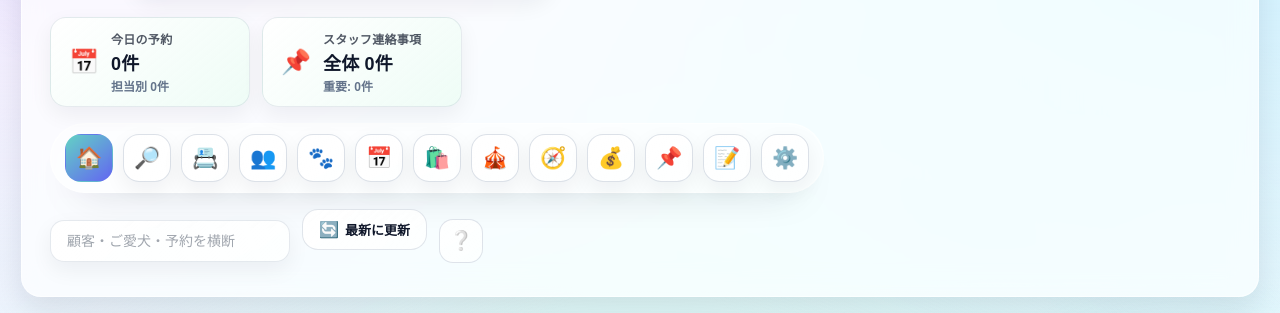
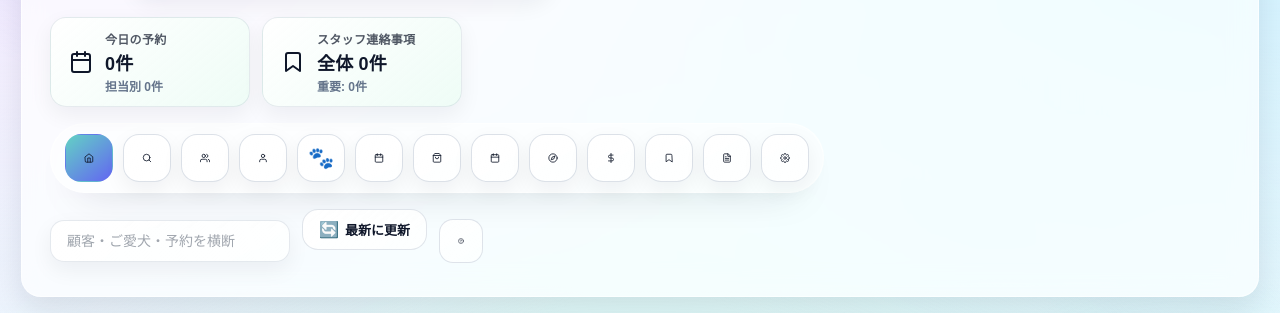
Before and after one commit to puffyeeee/WEB0000000, a website: page public/index.html in a window 1280 px wide. Shown: the part 232-545 px from the top of the page. Drawn offline with nearby package versions, Linux system fonts and the light colour scheme.

Commit message:
アイコン

```diff
--- a/public/index.html
+++ b/public/index.html
@@ -8,6 +8,8 @@
     <link rel="preconnect" href="https://fonts.googleapis.com">
     <link href="https://fonts.googleapis.com/css2?family=Inter:wght@400;600;700;800&family=Noto+Sans+JP:wght@400;700&display=swap" rel="stylesheet">
     <link rel="stylesheet" href="style.css" />
+      <!-- Feather icons (small, dependency-free SVG icon set) -->
+      <script src="https://cdn.jsdelivr.net/npm/feather-icons/dist/feather.min.js" defer></script>
 </head>
 <body>
 <header>
@@ -40,19 +42,19 @@
       </button>
     </div>
     <nav class="quick-nav" aria-label="メインメニュー">
-      <button type="button" class="nav-icon has-tooltip active" data-tab="home" aria-label="ホーム" title="ホーム" data-tooltip="ホーム">🏠</button>
-      <button type="button" class="nav-icon has-tooltip" data-tab="record" aria-label="カルテ検索" title="カルテ検索" data-tooltip="カルテ検索">🔎</button>
-      <button type="button" class="nav-icon has-tooltip" data-tab="directory" aria-label="顧客・会員" title="顧客・会員" data-tooltip="顧客・会員">📇</button>
-      <button type="button" class="nav-icon has-tooltip" data-tab="customer" aria-label="お客様登録" title="お客様登録" data-tooltip="お客様登録">👥</button>
-      <button type="button" class="nav-icon has-tooltip pet-only" data-tab="pet" aria-label="ご愛犬登録" title="ご愛犬登録" data-tooltip="ご愛犬登録">🐾</button>
-      <button type="button" class="nav-icon has-tooltip" data-tab="calendar" aria-label="予約" title="予約" data-tooltip="予約">📅</button>
-      <button type="button" class="nav-icon has-tooltip" data-tab="merch" aria-label="物販・在庫" title="物販・在庫" data-tooltip="物販・在庫">🛍️</button>
-      <button type="button" class="nav-icon has-tooltip" data-tab="events" aria-label="イベント管理" title="イベント管理" data-tooltip="イベント管理">🎪</button>
-      <button type="button" class="nav-icon has-tooltip" data-tab="ops" aria-label="オペレーションハブ" title="オペレーションハブ" data-tooltip="オペレーションハブ">🧭</button>
-      <button type="button" class="nav-icon has-tooltip" data-tab="billing" aria-label="売上・請求" title="売上・請求" data-tooltip="売上・請求">💰</button>
-      <button type="button" class="nav-icon has-tooltip" data-tab="notes" aria-label="スタッフ連絡事項" title="スタッフ連絡事項" data-tooltip="スタッフ連絡">📌</button>
-      <button type="button" class="nav-icon has-tooltip" data-tab="board" aria-label="申請/変更" title="申請/変更" data-tooltip="申請・改善">📝</button>
-      <button type="button" class="nav-icon has-tooltip" data-tab="settings" aria-label="設定" title="設定" data-tooltip="設定">⚙️</button>
+        <button type="button" class="nav-icon has-tooltip active" data-tab="home" aria-label="ホーム" title="ホーム" data-tooltip="ホーム"><i data-feather="home" class="icon" aria-hidden="true"></i></button>
+        <button type="button" class="nav-icon has-tooltip" data-tab="record" aria-label="カルテ検索" title="カルテ検索" data-tooltip="カルテ検索"><i data-feather="search" class="icon" aria-hidden="true"></i></button>
+        <button type="button" class="nav-icon has-tooltip" data-tab="directory" aria-label="顧客・会員" title="顧客・会員" data-tooltip="顧客・会員"><i data-feather="users" class="icon" aria-hidden="true"></i></button>
+        <button type="button" class="nav-icon has-tooltip" data-tab="customer" aria-label="お客様登録" title="お客様登録" data-tooltip="お客様登録"><i data-feather="user" class="icon" aria-hidden="true"></i></button>
+        <button type="button" class="nav-icon has-tooltip pet-only" data-tab="pet" aria-label="ご愛犬登録" title="ご愛犬登録" data-tooltip="ご愛犬登録">🐾</button>
+        <button type="button" class="nav-icon has-tooltip" data-tab="calendar" aria-label="予約" title="予約" data-tooltip="予約"><i data-feather="calendar" class="icon" aria-hidden="true"></i></button>
+        <button type="button" class="nav-icon has-tooltip" data-tab="merch" aria-label="物販・在庫" title="物販・在庫" data-tooltip="物販・在庫"><i data-feather="shopping-bag" class="icon" aria-hidden="true"></i></button>
+        <button type="button" class="nav-icon has-tooltip" data-tab="events" aria-label="イベント管理" title="イベント管理" data-tooltip="イベント管理"><i data-feather="calendar" class="icon" aria-hidden="true"></i></button>
+        <button type="button" class="nav-icon has-tooltip" data-tab="ops" aria-label="オペレーションハブ" title="オペレーションハブ" data-tooltip="オペレーションハブ"><i data-feather="compass" class="icon" aria-hidden="true"></i></button>
+        <button type="button" class="nav-icon has-tooltip" data-tab="billing" aria-label="売上・請求" title="売上・請求" data-tooltip="売上・請求"><i data-feather="dollar-sign" class="icon" aria-hidden="true"></i></button>
+        <button type="button" class="nav-icon has-tooltip" data-tab="notes" aria-label="スタッフ連絡事項" title="スタッフ連絡事項" data-tooltip="スタッフ連絡"><i data-feather="bookmark" class="icon" aria-hidden="true"></i></button>
+        <button type="button" class="nav-icon has-tooltip" data-tab="board" aria-label="申請/変更" title="申請/変更" data-tooltip="申請・改善"><i data-feather="file-text" class="icon" aria-hidden="true"></i></button>
+        <button type="button" class="nav-icon has-tooltip" data-tab="settings" aria-label="設定" title="設定" data-tooltip="設定"><i data-feather="settings" class="icon" aria-hidden="true"></i></button>
     </nav>
     <div class="header-utilities">
       <div class="global-search" id="globalSearch">
@@ -1696,6 +1698,35 @@
   </section>
 </div>
 
+  <script>
+    // Small runtime mapping to replace remaining prominent emoji with Feather SVGs
+    document.addEventListener('DOMContentLoaded', function(){
+      try{
+        const mappings = [
+          { sel: '#btnQuickReservations .status-icon', icon: 'calendar' },
+          { sel: '#btnQuickNotes .status-icon', icon: 'bookmark' },
+          { sel: '#btnHelp', icon: 'help-circle' }
+        ];
+        mappings.forEach(({sel, icon}) => {
+          const el = document.querySelector(sel);
+          if(!el) return;
+          // clear emoji content and inject placeholder <i data-feather="...">
+          el.textContent = '';
+          const placeholder = document.createElement('i');
+          placeholder.setAttribute('data-feather', icon);
+          placeholder.className = 'icon';
+          placeholder.setAttribute('aria-hidden', 'true');
+          el.appendChild(placeholder);
+        });
+        if(window.feather && typeof feather.replace === 'function'){
+          feather.replace();
+        } else {
+          // try replacing shortly after if feather loaded a bit later
+          setTimeout(function(){ if(window.feather && feather.replace) feather.replace(); }, 250);
+        }
+      }catch(e){ console.error('icon replace:', e); }
+    });
+  </script>
   <script type="module" src="/app.js"></script>
 
 </body>
```
